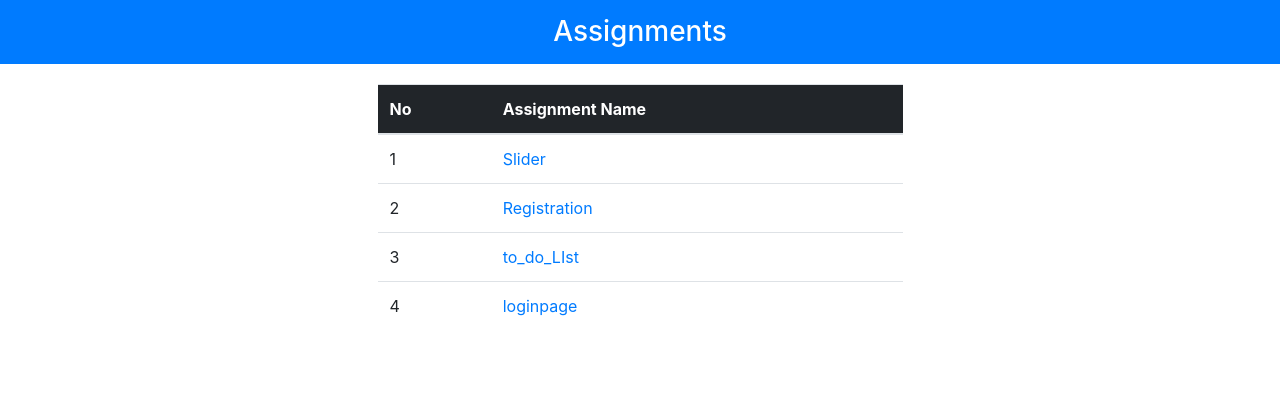
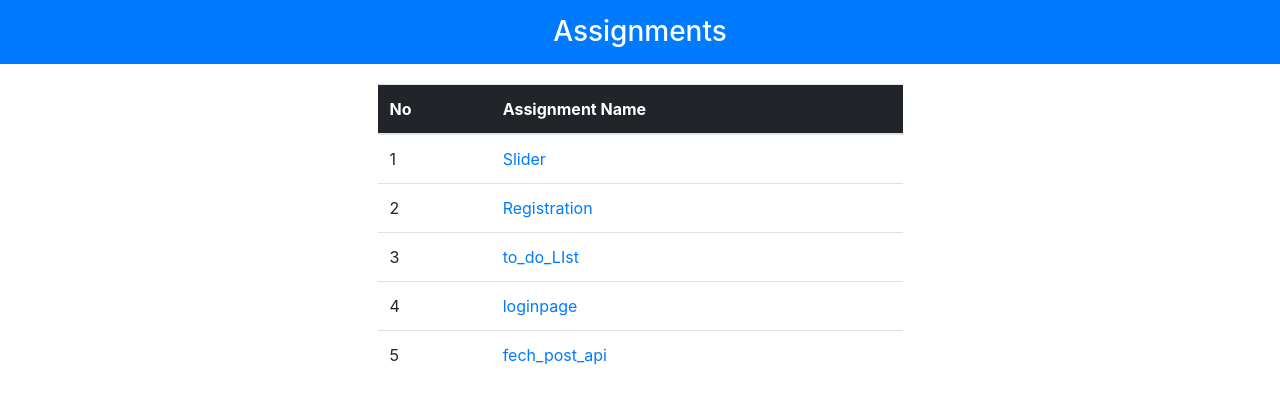
Before and after one commit to Poojatoraskar/javaScript_program, a plain HTML site: page index.html in a window 1280 px wide. Drawn offline with nearby package versions, Linux system fonts and the light colour scheme.

Commit message:
add data in index file in javascriptfolder

```diff
--- a/index.html
+++ b/index.html
@@ -65,6 +65,10 @@
 							<td></td>
                             <td><a href="loginpage.html">loginpage</a></td>
                         </tr>
+						<tr>
+							<td></td>
+                            <td><a href="fech_post_api.html">fech_post_api</a></td>
+                        </tr>
 
 					</tbody>
 				</table>
```
